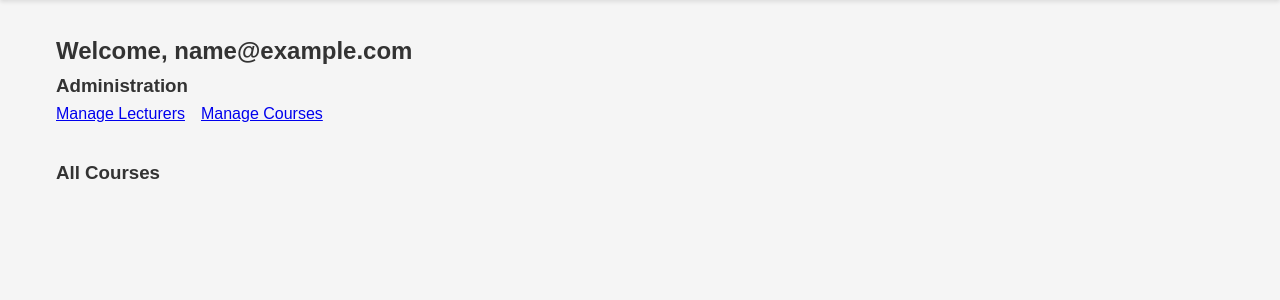
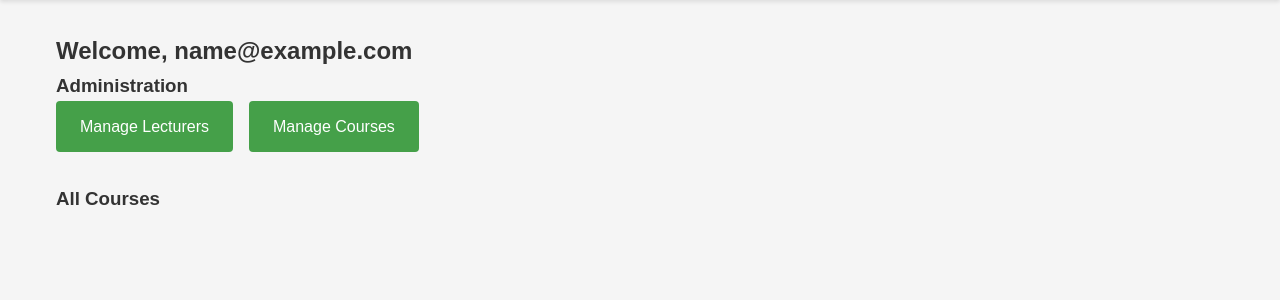
Before and after one commit to roche-jeethan/dbmsMiniProject, a Flask app: page /dashboard in a window 1280 px wide. Shown: the part 70-370 px from the top of the page. Run offline with Flask 3, Linux system fonts and the light colour scheme; the visitor is signed in with stand-in values (Sample User, id 1); data that the repository does not hold is empty.

Commit message:
style/button: fix button color for action button

```diff
--- a/static/css/style.css
+++ b/static/css/style.css
@@ -250,6 +250,19 @@ button:hover {
     background-color: #5a6268;
 }
 
+.admin-actions .button {
+    background-color: #45a049;  /* darker shade of green */
+    color: white;
+    text-decoration: none;
+    padding: 0.8rem 1.5rem;
+    border-radius: 4px;
+    transition: background-color 0.3s;
+}
+
+.admin-actions .button:hover {
+    background-color: #1B5E20;  /* even darker shade for hover */
+}
+
 /* Responsive design */
 @media (max-width: 768px) {
     .attendance-section {
```
